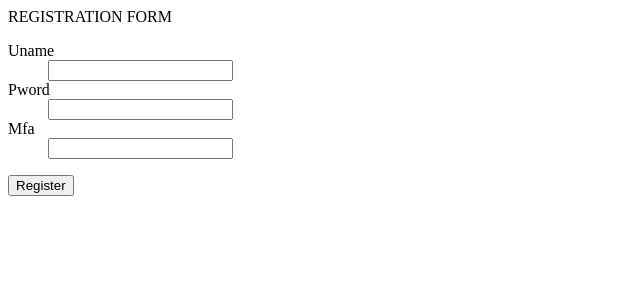
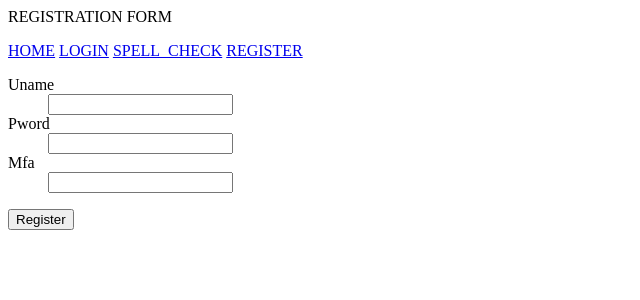
Before and after one commit to joegumke/csgy-9163_webapp, a Python web app: template templates/register.html in a window 1280 px wide. Shown: the top 300 px of the page, without its empty margins (0-640 px from the left). Run offline with Jinja, Linux system fonts and the light colour scheme; the template is opened without the code that fills it: most values are stand-ins (such as "Sample title", 1, 10 or a date in 2020); form fields are guessed from the names that the template uses; some libraries are stand-ins or nearby versions.

Commit message:
Add files via upload

```diff
--- a/templates/home.html
+++ b/templates/home.html
@@ -1,5 +1,9 @@
 {% from "_formhelpers.html" import render_field %}
 <p>HOME PAGE</p>
+<a href="http://localhost:5000/home">HOME</a>
+<a href="http://localhost:5000/login">LOGIN</a>
+<a href="http://localhost:5000/spell_check">SPELL_CHECK</a>
+<a href="http://localhost:5000/register">REGISTER</a>
 <form method=post>
   <dl>
 <div id={{result}}>
@@ -8,4 +12,5 @@ Welcome Home
     <p><input type=submit name='submit_button' value='Log Out'>
     <p><input type=submit name='submit_button' value='Spell Checker'>
     <input type="hidden" name="csrf_token" value="{{ csrf_token() }}"/>
+    {{error}}
 </form>
--- a/templates/login.html
+++ b/templates/login.html
@@ -1,5 +1,9 @@
 {% from "_formhelpers.html" import render_field %}
 <p>LOGIN FORM</p>
+<a href="http://localhost:5000/home">HOME</a>
+<a href="http://localhost:5000/login">LOGIN</a>
+<a href="http://localhost:5000/spell_check">SPELL_CHECK</a>
+<a href="http://localhost:5000/register">REGISTER</a>
 <form method=post>
   <dl>
     {{ render_field(form.uname) }}
@@ -7,7 +11,7 @@
     {{ render_field(form.mfa) }}
     <input type="hidden" name="csrf_token" value="{{ csrf_token() }}"/>
 	{{ id }}
-<div id={{result}}>
+<div id={{result}}>{{error}}
 </div>
   </dl>
   <p><input type=submit value=Login>
--- a/templates/register.html
+++ b/templates/register.html
@@ -1,12 +1,16 @@
 {% from "_formhelpers.html" import render_field %}
 <p>REGISTRATION FORM</p>
+<a href="http://localhost:5000/home">HOME</a>
+<a href="http://localhost:5000/login">LOGIN</a>
+<a href="http://localhost:5000/spell_check">SPELL_CHECK</a>
+<a href="http://localhost:5000/register">REGISTER</a>
 <form method=post>
   <dl>
     {{ render_field(form.uname) }}
     {{ render_field(form.pword) }}
     {{ render_field(form.mfa) }}
     <input type="hidden" name="csrf_token" value="{{ csrf_token() }}"/>
-<div id={{result}}>
+<div id={{result}}>{{error}}
 </div>
   </dl>
   <p><input type=submit value=Register>
--- a/templates/spell_check.html
+++ b/templates/spell_check.html
@@ -1,9 +1,14 @@
 {% from "_formhelpers.html" import render_field %}
 <p>Spell Checker</p>
+<a href="http://localhost:5000/home">HOME</a>
+<a href="http://localhost:5000/login">LOGIN</a>
+<a href="http://localhost:5000/spell_check">SPELL_CHECK</a>
+<a href="http://localhost:5000/register">REGISTER</a>
 <form method=post action="">
   <dl>
     {{ form.textbox }}
     <input type="hidden" name="csrf_token" value="{{ csrf_token() }}"/>
   </dl>
   <p><input type=submit name='submit_button' value='Check Spelling'>
+    {{error}}
 </form>
```
